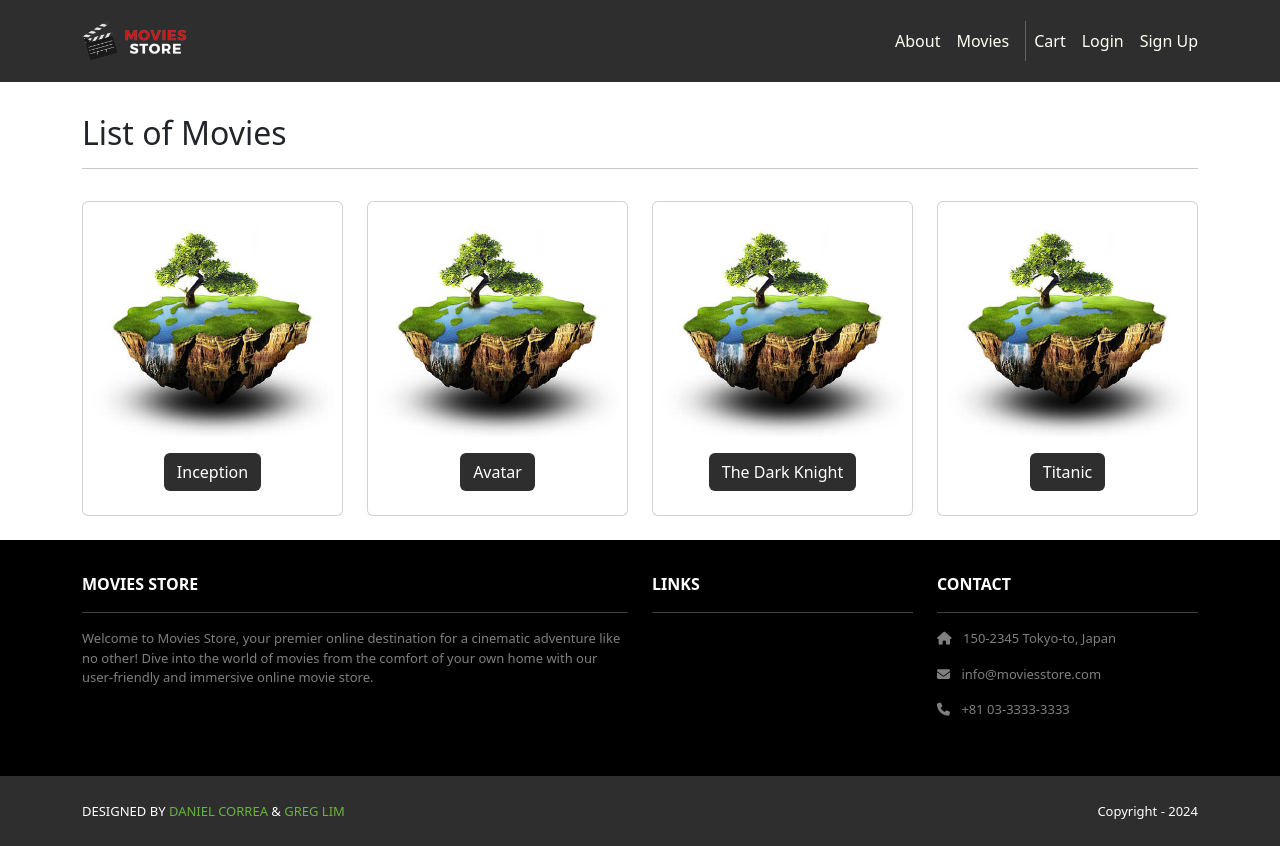
After one commit to Rlitz/GT-Movie-Store-Project, a Django app: page /movies/ in a window 1280 px wide. The commit adds this page. Run offline with Django 5.2, Linux system fonts and the light colour scheme; some libraries are stand-ins or nearby versions.

Commit message:
Create movies page with dummy models

```diff
--- a/MoviesStore/settings.py
+++ b/MoviesStore/settings.py
@@ -39,7 +39,7 @@
     'django.contrib.messages',
     'django.contrib.staticfiles',
     'home.apps.HomeConfig',
-    'movies.apps.MoviesConfig',
+    'movies',
     'cart.apps.CartConfig',
     'accounts',
 ]
@@ -127,7 +127,7 @@
 
 DEFAULT_AUTO_FIELD = 'django.db.models.BigAutoField'
 STATICFILES_DIRS = [
-    BASE_DIR / 'MoviesStore' / 'static',
+    BASE_DIR / 'MoviesStore/static',
 ]
 
 MEDIA_ROOT = os.path.join(BASE_DIR, 'media')
--- a/MoviesStore/static/css/style.css
+++ b/MoviesStore/static/css/style.css
@@ -1,6 +1,6 @@
-body {
+.bg-index {
     background: url("../img/background.jpg") no-repeat center center fixed;
-    background-size: cover;
+    background-size: 100% auto;
 }
 
 /* Navbar link color */
--- a/MoviesStore/templates/base.html
+++ b/MoviesStore/templates/base.html
@@ -1,5 +1,5 @@
 <!DOCTYPE html>
-<html>
+<html lang="en">
     {% load static %}
 <head>
     <title> {% if title %}{{ title }}{% else %}Movies Store{% endif %} </title>
@@ -30,6 +30,7 @@
             <div class="collapse navbar-collapse" id="navbarNavAltMarkup">
                 <div class="navbar-nav ms-auto navbar-ml">
                     <a class="nav-link" href="{% url 'home.about' %}">About</a>
+                    <a class="nav-link" href="{% url 'movies.index' %}">Movies</a>
                 </div>
                 <div class="vr bg-white mx-2 d-none d-lg-block"></div>
                <a class="nav-link me-3" href="{% url 'cart.index' %}">Cart</a>
--- a/MoviesStore/urls.py
+++ b/MoviesStore/urls.py
@@ -24,6 +24,7 @@
     path('accounts/', include('accounts.urls')),
     path('cart/', include('cart.urls')),
     path('', include('home.urls')),
+    path('movies/', include('movies.urls')),
 ]
 
 urlpatterns += static(settings.MEDIA_URL,
--- a/home/templates/about.html
+++ b/home/templates/about.html
@@ -6,7 +6,7 @@
         <div class="row mt-3">
             <div class="col-md-6 mx-auto mb-3">
                 <h2>About</h2>
-                <hr />
+                <hr/>
                 <p>
                     At Movies Store, we offer a vast digital library that spans across genres, ensuring there's
                     something for every movie lover. Browse our extensive collection of films, including the latest releases,
--- /dev/null
+++ b/movies/templates/movies/index.html
@@ -0,0 +1,29 @@
+{% extends 'base.html' %}
+
+{% block content %}
+  {% load static %}
+
+  <div class="p-3 bg-white">
+    <div class="container">
+      <div class="row mt-3">
+        <div class="col mx-auto mb-3">
+          <h2>List of Movies</h2>
+          <hr />
+        </div>
+      </div>
+
+      <div class="row">
+        {% for movie in movies %}
+          <div class="col-md-4 col-lg-3 mb-2">
+            <div class="p-2 card align-items-center pt-4">
+              <img src="{% static 'img/about.jpg' %}" class="card-img-top rounded" />
+              <div class="card-body text-center">
+                  <a href="{% url 'movies.show' id=movie.id %}" class="btn bg-dark text-white">{{ movie.name }}</a>
+              </div>
+            </div>
+          </div>
+        {% endfor %}
+      </div>
+    </div>
+  </div>
+{% endblock content %}
--- a/movies/urls.py
+++ b/movies/urls.py
@@ -0,0 +1,6 @@
+from django.urls import path
+from . import views
+urlpatterns = [
+    path('', views.index, name='movies.index'),
+    path('<int:id>/', views.show, name='movies.show'),
+]
--- a/movies/views.py
+++ b/movies/views.py
@@ -1,4 +1,24 @@
 from django.shortcuts import render
+movies = [
+    {
+        'id' : 1, 'name': 'Inception', 'price': 12, 'description': 'A mind-bending heist thriller.'
+    },
+    {
+        'id' : 2, 'name': 'Avatar', 'price': 13, 'description': 'A journey to a distant world and the battle for resources.'
+    },
+    {
+        'id' : 3, 'name': 'The Dark Knight', 'price': 14, 'description': 'Gotham vigilante faces the Joker.'
+    },
+    {
+        'id' : 4, 'name': 'Titanic', 'price': 11, 'description': 'A love story set against the backdrop of the sinking Titanic.'
+    },
+]
 
+def index(request):
+    template_data = {'title': 'Movies', 'movies': movies}
+    return render(request, 'movies/index.html', template_data)
 
-# Create your views here.
+def show (request, id):
+    movie = movies[id - 1]
+    template_data = {'title': movie['name'], 'movie': movie}
+    return render(request, 'movies/show.html', template_data)
```
Also changed, not shown: movies/templates/movies/show.html (added, +22 -0 lines).
